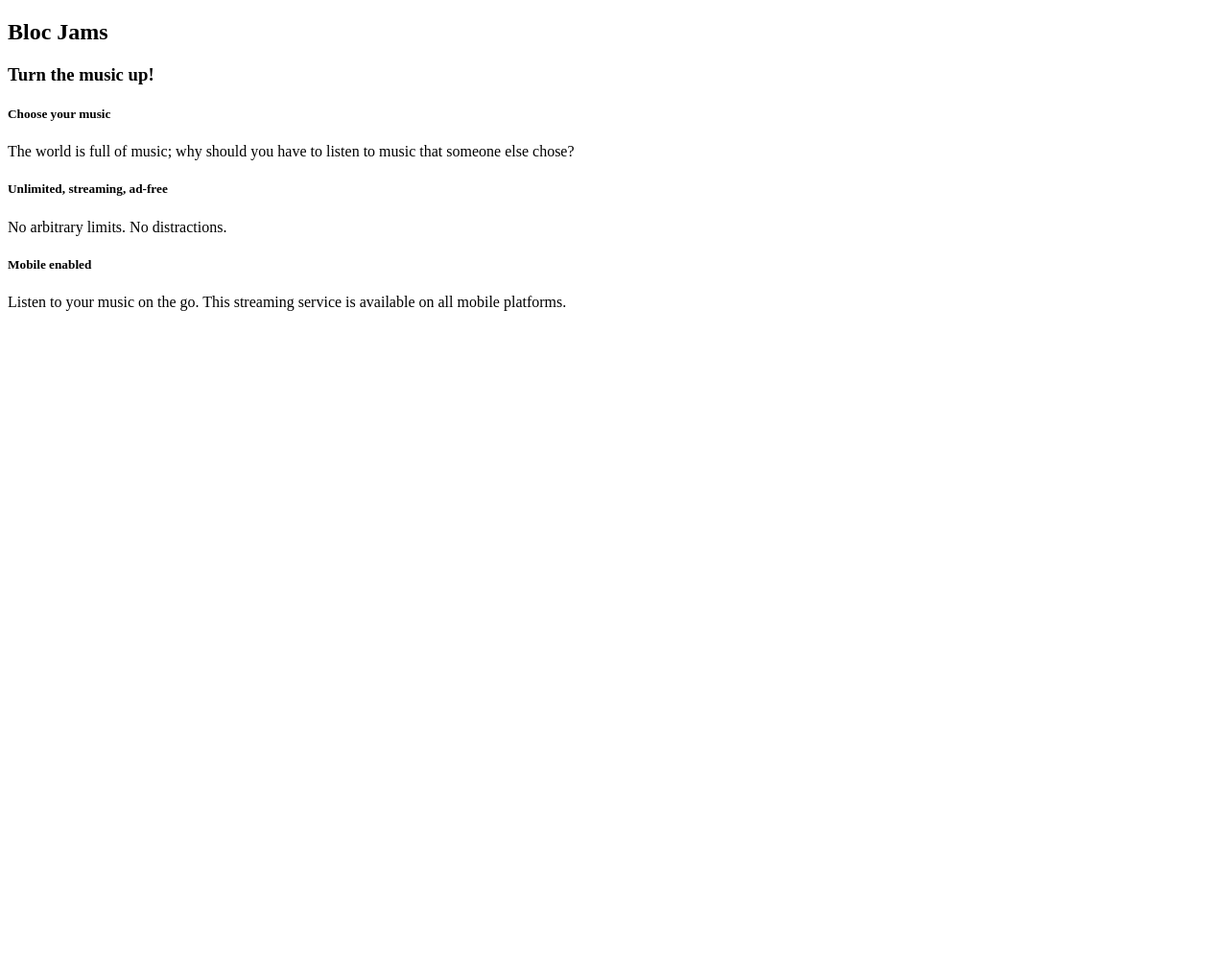
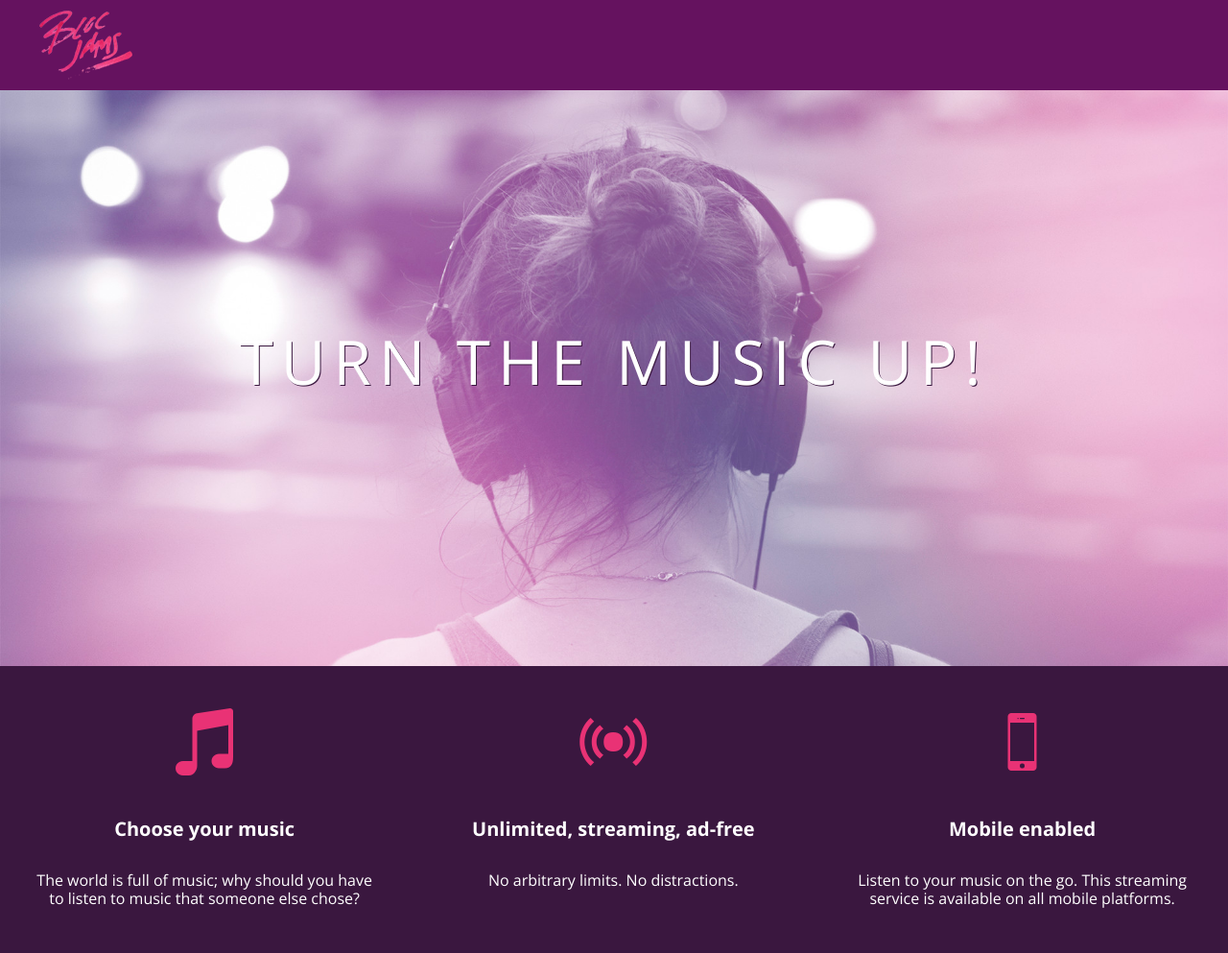
Before and after one commit to JodiN3/Bloc-Jams, a plain HTML site: page index.html in a window 1280 px wide. Shown: the whole page at 96% size. Before the commit the page ends 800 px from the top, so only its background shows below. Drawn offline with nearby package versions, Linux system fonts and the light colour scheme.

Commit message:
Ckpt 7: Completed

```diff
--- a/index.html
+++ b/index.html
@@ -2,28 +2,39 @@
 <html>
   <head>
     <title>Bloc Jams</title>
+    <meta name="viewport" content="width=device-width, initial-scale=1">
+    <link rel="stylesheet" type="text/css" href="http://fonts.googleapis.com/css?family=Open+Sans:400,800,600,700,300">
+    <link rel="stylesheet" type="text/css" href="http://code.ionicframework.com/ionicons/2.0.1/css/ionicons.min.css">
+    <link rel="stylesheet" type="text/css" href="styles/normalize.css">
+    <link rel="stylesheet" type="text/css" href="styles/main.css">
+    <link rel="stylesheet" type="text/css" href="styles/landing.css">
   </head>
-  <body>
-    <nav> <!-- navigation bar -->
+
+  <body class="landing">
+
+  <nav class="navbar">
+    <img src="assets/images/bloc_jams_logo.png" alt="bloc jams logo" class="logo">
   </nav>
 
-    <section> <!-- hero content -->
-        <h1>Bloc Jams</h1>
-        <h3>Turn the music up!</h3>
+  <section class="hero-content">
+    <h1 class="hero-title">Turn the music up!</h1>
   </section>
 
-    <section> <!-- selling points -->
-      <div>
-          <h5>Choose your music</h5>
-          <p>The world is full of music; why should you have to listen to music that someone else chose?</p>
+  <section class="selling-points container">
+      <div class="point column third">
+        <span class="ion-music-note"></span>
+        <h5 class="point-title">Choose your music</h5>
+        <p class="point-description">The world is full of music; why should you have to listen to music that someone else chose?</p>
       </div>
-        <div>
-          <h5>Unlimited, streaming, ad-free</h5>
-          <p>No arbitrary limits. No distractions.</p>
+      <div class="point column third">
+        <span class="ion-radio-waves"></span>
+        <h5 class="point-title">Unlimited, streaming, ad-free</h5>
+        <p class="point-description">No arbitrary limits. No distractions.</p>
       </div>
-        <div>
-          <h5>Mobile enabled</h5>
-          <p>Listen to your music on the go. This streaming service is available on all mobile platforms.</p>
+      <div class="point column third">
+        <span class="ion-iphone"></span>
+        <h5 class="point-title">Mobile enabled</h5>
+        <p class="point-description">Listen to your music on the go. This streaming service is available on all mobile platforms.</p>
       </div>
     </section>
     </body>
--- /dev/null
+++ b/styles/landing.css
@@ -0,0 +1,48 @@
+body.landing {
+    background-color: rgb(58,23,63);
+}
+
+.hero-content {
+    position: relative;
+    min-height: 600px;
+    background-image: url(../assets/images/bloc_jams_bg.jpg);
+    background-repeat: no-repeat;
+    background-position: center center;
+    background-size: cover;
+}
+
+.hero-content .hero-title {
+    position: absolute;
+    top: 40%;
+    -webkit-transform: translateY(-50%);
+    -moz-transform: translateY(-50%);
+    -ms-transform: translateY(-50%);
+    transform: translateY(-50%);
+    width: 100%;
+    text-align: center;
+    font-size: 4rem;
+    font-weight: 300;
+    text-transform: uppercase;
+    letter-spacing: 0.5rem;
+    text-shadow: 1px 1px 0px rgb(58,23,63);
+}
+.selling-points {
+    position: relative;
+}
+
+.point {
+    position: relative;
+    padding: 2rem;
+    text-align: center;
+}
+
+.point .point-title {
+    font-size: 1.25rem;
+}
+
+.ion-music-note,
+.ion-radio-waves,
+.ion-iphone {
+    color: rgb(233,50,117);
+    font-size: 5rem;
+}
--- /dev/null
+++ b/styles/main.css
@@ -0,0 +1,49 @@
+/* Medium and small screens (640px) */
+@media (min-width: 640px) {
+    html { font-size: 112%; }
+
+    .column {
+        float: left;
+        padding-left: 1rem;
+        padding-right: 1rem;
+    }
+
+    .column.full { width: 100%; }
+    .column.two-thirds { width: 66.7%; }
+    .column.half { width: 50%; }
+    .column.third { width: 33.3%; }
+    .column.fourth { width: 25%; }
+    .column.flow-opposite { float: right; }
+}
+
+/* Large screens (1024px) */
+@media (min-width: 1024px) {
+    html { font-size: 120%; }
+}
+
+*, *:before, *:after {
+    -moz-box-sizing: border-box;
+    -webkit-box-sizing: border-box;
+    box-sizing: border-box;
+}
+
+html {
+    height: 100%;
+    font-size: 100%;
+}
+
+body {
+    font-family: 'Open Sans';
+    color: white;
+    min-height: 100%;
+}
+
+.navbar {
+    padding: 0.5rem;
+    background-color: rgb(101,18,95);
+}
+
+.navbar .logo {
+    position: relative;
+    left: 2rem;
+ }
```
Also changed, not shown: assets/images/bloc_jams_bg.jpg (added), assets/images/bloc_jams_logo.png (added). Lines whose indentation alone changed are shown as unchanged.
